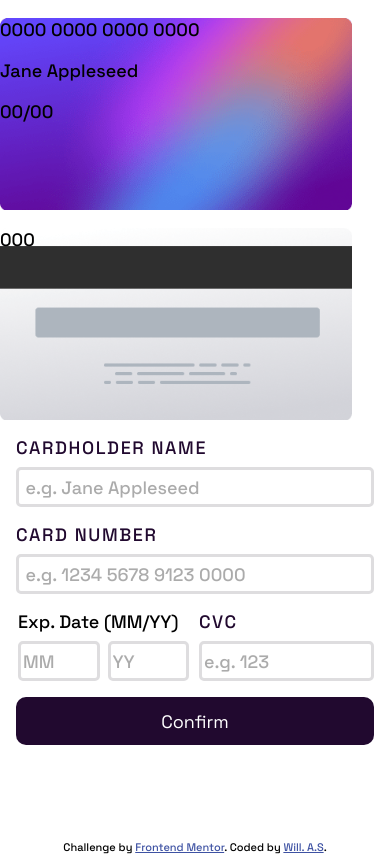
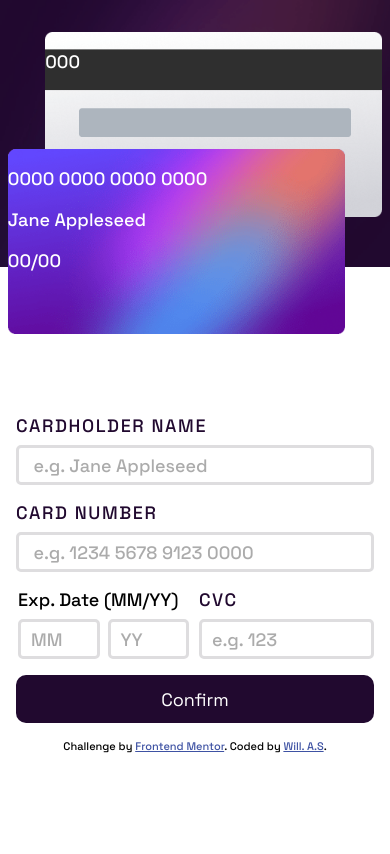
Before and after one commit to asmthli/interactive-card-details-form-main, a plain HTML site: page index.html in a window 390 px wide. Drawn offline with Linux system fonts and the light colour scheme.

Commit message:
Layout card display section for mobile

```diff
--- a/style.css
+++ b/style.css
@@ -32,7 +32,7 @@ body {
 
 main {
     display: grid;
-    grid-template-rows: 1fr 1fr;
+    grid-template-rows: auto auto;
 }
 
 .button-primary {
@@ -47,20 +47,47 @@ main {
     font-family: inherit;
 }
 
+/* Card Container Styles */
+
+.card-container {
+    --_max-width: 35rem;
+    display: grid;
+    grid-template-rows: min(12rem, 30vw) auto auto;
+    grid-template-columns: 10% 1fr 10%;
+
+    padding-inline: max(2vw, calc((100vw - var(--_max-width)) / 2));
+    padding-top: 2rem;
+    margin-bottom: 4rem;
+
+    background-image: url("images/bg-main-mobile.png");
+    background-size: 100% 80%;
+    background-repeat: no-repeat;
+}
+
 /* Card Styles */
 
 .card {
-    width: 22rem;
-    height: 12rem;
+    width: 100%;
+    /* Based on intrinsic size of background img */
+    aspect-ratio: 1.82;
 
-    background-size: 100%;
+    color: var(--White);
+    background-size: 100% 100%;
 }
 
 .card-front {
+    grid-column: 1 / span 2;
+    grid-row: 2 / span 2;
+
+    z-index: 100;
+
     background-image: url(/images/bg-card-front.png);
 }
 
 .card-back {
+    grid-column: 2 / span 2;
+    grid-row: 1 / span 2;
+
     background-image: url(/images/bg-card-back.png);
 }
 
@@ -90,6 +117,7 @@ input {
 
 input::placeholder {
     opacity: 60%;
+    padding-inline: 0.5rem;
 }
 
 .button-primary--form {
```
